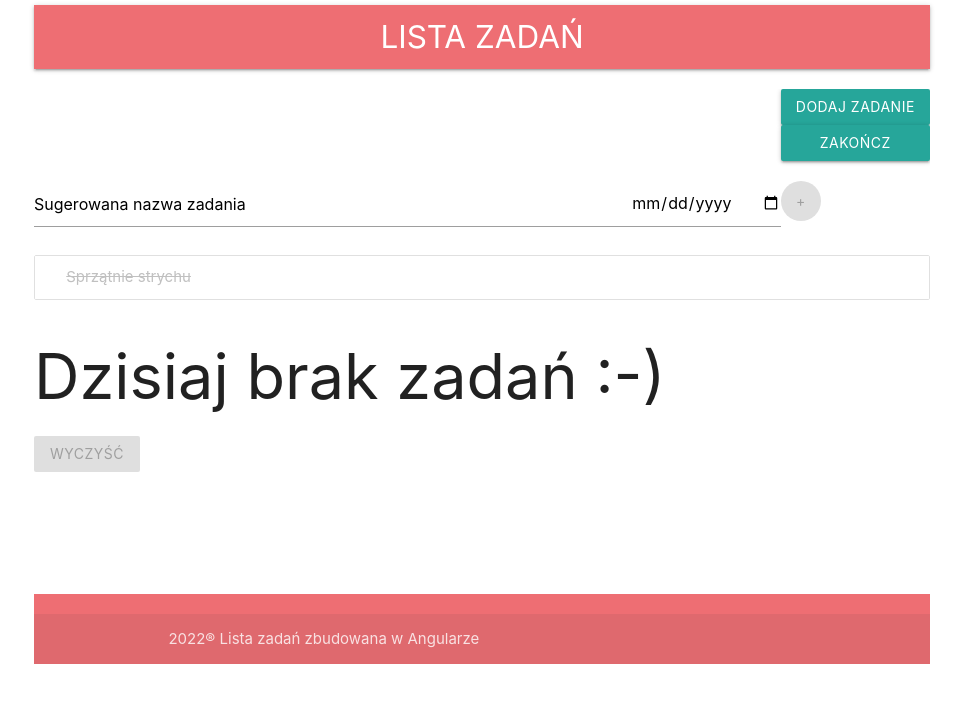
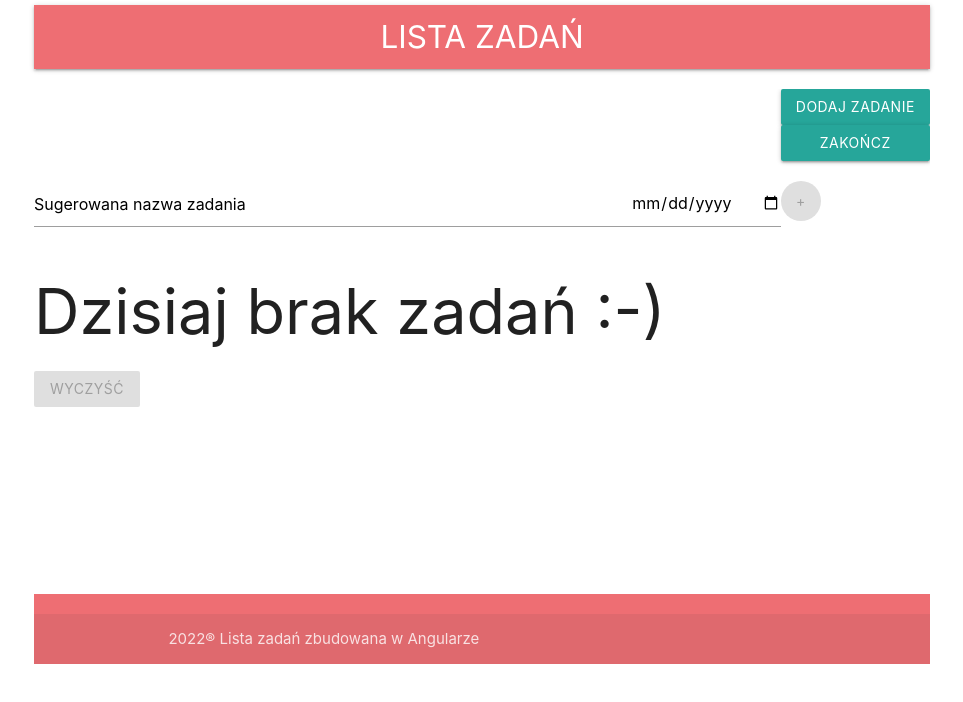
Before and after one commit to marcsien/todo_list_first_angular_project, an Angular app: page / in a window 1280 px wide. Both pictures are taken after a click on the button "WYCZYŚĆ". Shown: the top 702 px of the page, without its empty margins (158-1121 px from the left). Built offline with nearby package versions, Linux system fonts and the light colour scheme.

Commit message:
Refinement using ngIf else

```diff
--- a/src/app/app.component.html
+++ b/src/app/app.component.html
@@ -27,7 +27,7 @@
       </button>
     </div>
 
-    <ul class="collection">
+    <ul class="collection" *ngIf="tasks.length > 0; else noTasks">
       <li class="collection-item row" *ngFor="let task of tasks; let i = index">
         <span class="col s10">
           {{ i + 1 }}. {{ task.name }} -
@@ -47,7 +47,9 @@
       </li>
     </ul>
 
-    <h1 *ngIf="tasks.length === 0">Dzisiaj brak zadań :-)</h1>
+    <ng-template #noTasks>
+      <h1>Dzisiaj brak zadań :-)</h1>
+    </ng-template>
 
     <button
       class="btn red"
```
